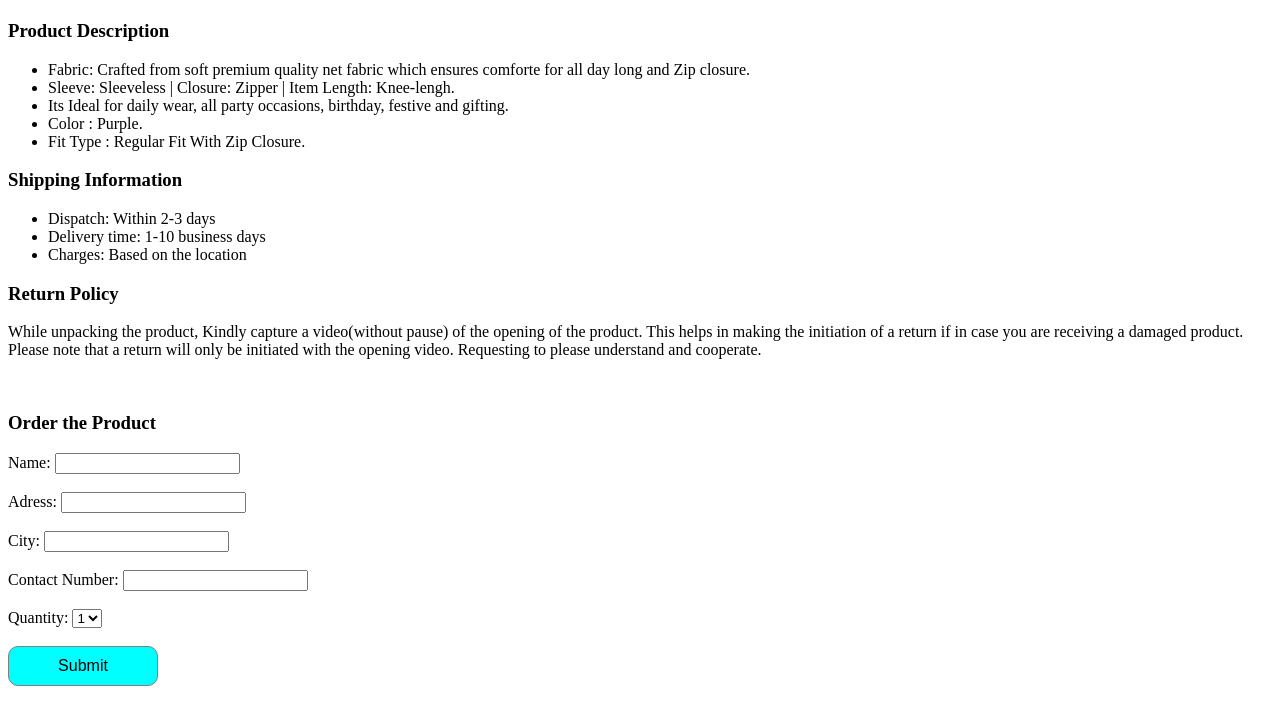
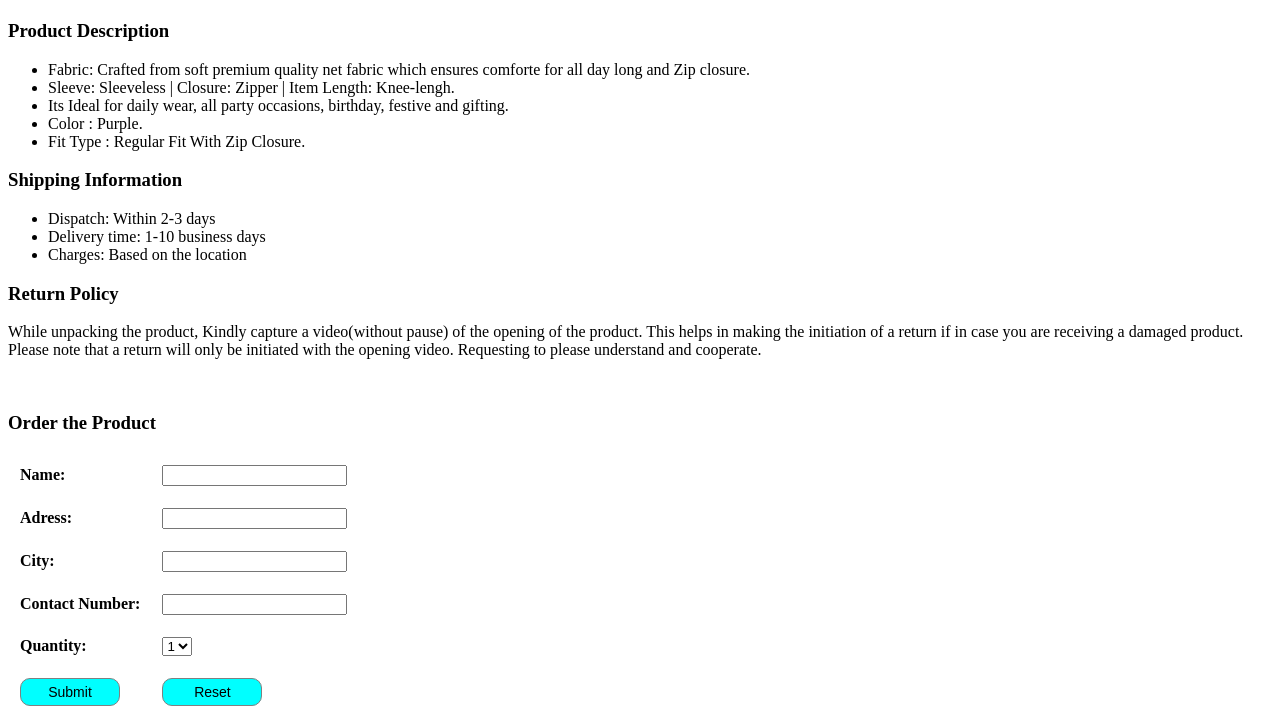
Before and after one commit to SangeethaNachimuthu/html-css-workshop, a plain HTML site: page index.html in a window 1280 px wide. Shown: the part 734-1460 px from the top of the page. Before the commit the page ends 1428 px from the top, so only its background shows below. Drawn offline with Linux system fonts and the light colour scheme.

Commit message:
Update index.html and styles.css files

```diff
--- a/index.html
+++ b/index.html
@@ -41,20 +41,27 @@
             <!-- Order Form -->
             <div>
                 <h3>Order the Product</h3>
-
-                <label for="name">Name:</label>
-                <input type="text" id="name">
-                <br><br>
-                <label for="address">Adress:</label>
-                <input type="text" id="address">
-                <br><br>
-                <label for="city">City:</label>
-                <input type="text" id="city">
-                <br><br>
-                <label for="contactNo">Contact Number:</label>
-                <input type="number" id="contactNo">
-                <br><br>
-                <label for="quantity">Quantity:</label>
+                <form>
+                    <table class="orderForm">
+                        <tr>
+                            <th><label for="name">Name:</label></th>
+                            <td><input type="text" id="name"></td>
+                        </tr>
+                        <tr>
+                            <th><label for="address">Adress:</label></th>
+                            <td><input type="text" id="address"></td>
+                        </tr>
+                        <tr>
+                            <th><label for="city">City:</label></th>
+                            <td><input type="text" id="city"></td>
+                        </tr>
+                        <tr>
+                            <th><label for="contactNo">Contact Number:</label></th>
+                            <td><input type="number" id="contactNo"></td>
+                        </tr>
+                        <tr>
+                            <th><label for="quantity">Quantity:</label></th>
+                            <td>
                                 <select>
                                     <option>1</option>
                                     <option>2</option>
@@ -62,8 +69,14 @@
                                     <option>4</option>
                                     <option>5</option>
                                 </select>
-                <br><br>
-                <input type="submit" id="submitBtn" value="Submit">
+                            </td>
+                        </tr>
+                        <tr>
+                            <td><input type="submit" id="submitBtn" value="Submit"></td>
+                            <td><input type="reset" id="resetBtn" value="Reset"></td>
+                        </tr>
+                    </table>
+                </form>
             </div>
         </body>
     </body>
--- a/styles.css
+++ b/styles.css
@@ -6,11 +6,19 @@
     height: 400px;
 }
 
-#submitBtn {
-    font-size: medium;
+#submitBtn, #resetBtn {
+    font-size: 14px;
     background-color: aqua;
-    padding: 10px 20px;
-    width: 150px;
+    padding: 5px 20px;
+    width: 100px;
     border: 1px solid gray;
     border-radius: 10px;
 }
+
+.orderForm th, td{
+    padding: 10px;
+}
+
+.orderForm th {
+    text-align: left;
+}
```
Lines whose indentation alone changed are shown as unchanged.
